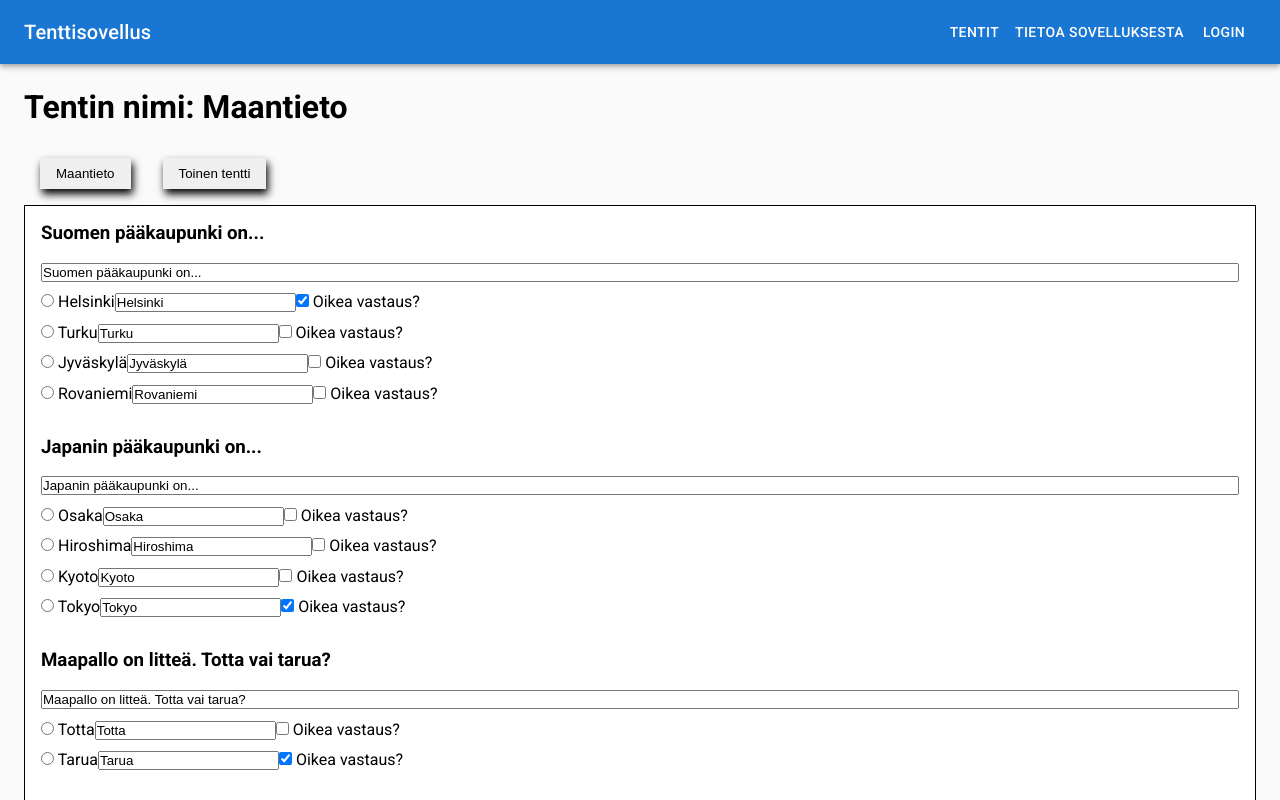
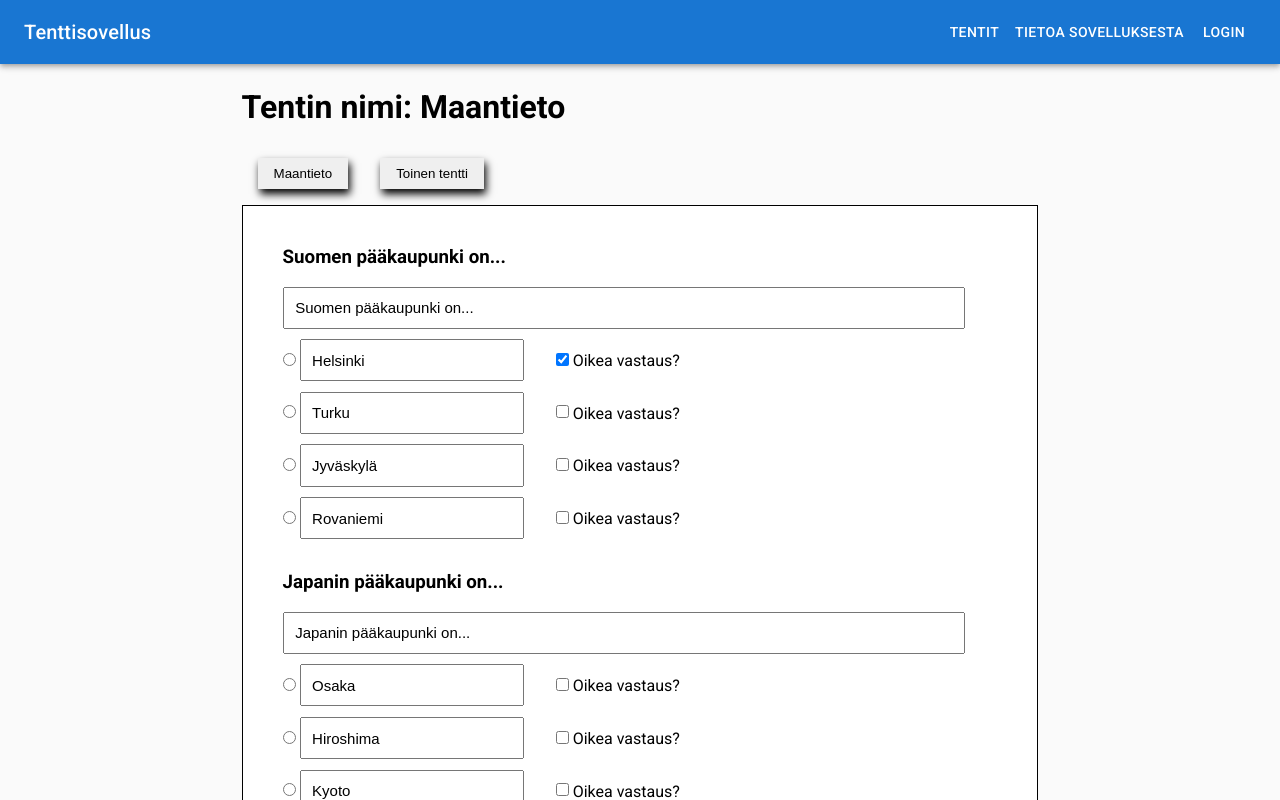
Before and after one commit to torastrengel/fullstack2022koulutus, a React (Create React App) app in the folder tenttisovellus/: page / in a window 1280 px wide. Shown: the top 800 px of the page. Built offline with nearby package versions, Linux system fonts and the light colour scheme.

Commit message:
Tyylikorjausta ja datan rukkaamista

```diff
--- a/tenttisovellus/src/App.css
+++ b/tenttisovellus/src/App.css
@@ -1,6 +1,8 @@
 .main-content {
   padding: 1.5rem;
   font-family: roboto;
+  width: 66vw;
+  margin: 0 auto;
 }
 
 .main-content h1 {
@@ -8,6 +10,7 @@
 }
 
 .tentti {
+  padding: 1.5rem;
   background-color: white;
   border: 1px solid black;
 }
@@ -27,6 +30,12 @@
   margin-bottom: 0.5rem;
 }
 
+.kysymys-input, .vastaus-input {
+  padding: 0.66rem;
+  font-size: 15px;
+  margin-right: 2rem;
+}
+
 .tentti-nappi {
   padding: 0.5rem 1rem;
   border: none;
--- a/tenttisovellus/src/Kysymys.js
+++ b/tenttisovellus/src/Kysymys.js
@@ -1,12 +1,18 @@
-const Kysymys = ({ kysymys, valittuTentti, dispatch, index: tenttiIndex }) => {
-  const vastausvaihtoehdot = kysymys.vaihtoehdot.map((vaihtoehto, index) => {
+const Kysymys = ({
+  kysymys,
+  opiskelijaNakyma,
+  valittuTentti,
+  dispatch,
+  index: tenttiIndex,
+}) => {
+  const vastausvaihtoehdot = kysymys.vaihtoehdot.map((item, index) => {
     return (
-      <label key={index}>
-        <input type="radio" value={vaihtoehto.vastaus} name="kysymys" />{' '}
-        {vaihtoehto.vastaus}
+      <div key={item.id}>
+        <input type="radio" value={item.vastaus} name="kysymys" />{' '}
         <input
+          className="vastaus-input"
           type="text"
-          value={vaihtoehto.vastaus}
+          value={item.vastaus}
           onChange={(event) => {
             dispatch({
               type: 'VASTAUS_MUUTETTIIN',
@@ -33,17 +39,18 @@ const Kysymys = ({ kysymys, valittuTentti, dispatch, index: tenttiIndex }) => {
           }}
           type="checkbox"
           name="onkoOikea"
-          checked={vaihtoehto.onkoOikea}
+          checked={item.onkoOikea}
         />{' '}
         Oikea vastaus?
-      </label>
+      </div>
     );
   });
 
   return (
     <div className="kysymys">
-      <h3>{kysymys.kysymys}</h3>
+      {opiskelijaNakyma && <h3>{kysymys.kysymys}</h3>}
       <input
+        className="kysymys-input"
         type="text"
         onChange={(event) =>
           dispatch({
--- a/tenttisovellus/src/MainContent.js
+++ b/tenttisovellus/src/MainContent.js
@@ -17,7 +17,6 @@ const reducer = (state, action) => {
         tenttiIndex: tenttiIndex2,
         uusiOikea,
       } = action.payload;
-      console.log(uusiOikea);
       kopio3[valittuTentti3].tentti[tenttiIndex2].vaihtoehdot[
         index3
       ].onkoOikea = uusiOikea;
@@ -33,6 +32,8 @@ const reducer = (state, action) => {
       kopio2[valittuTentti2].tentti[tenttiIndex].vaihtoehdot[index2].vastaus =
         uusiVastaus;
       return kopio2;
+    case 'LISAA_TENTTI':
+      break;
     default:
       throw new Error(
         'Joko actionia ei ole määritetty tai suoritit jotain uskomatonta'
@@ -43,8 +44,7 @@ const reducer = (state, action) => {
 const MainContent = () => {
   const [tentteja, dispatch] = useReducer(reducer, tentit);
   const [valittuTentti, setValittuTentti] = useState(0);
-
-  console.log('tentteja', tentteja);
+  const [opiskelijaNakyma, setOpiskelijaNakyma] = useState(true);
 
   const valitseTentti = (event) => {
     const { value: tenttinumero } = event.target;
@@ -59,7 +59,6 @@ const MainContent = () => {
         {tentteja.map((item, index) => (
           <button
             key={`Nappi ${index}`}
-            value={index}
             onClick={valitseTentti}
             className="tentti-nappi"
           >
@@ -67,10 +66,12 @@ const MainContent = () => {
           </button>
         ))}
       </div>
+
       <Tentti
         tentteja={tentteja[valittuTentti]}
         valittuTentti={valittuTentti}
         dispatch={dispatch}
+        opiskelijaNakyma={opiskelijaNakyma}
       />
     </div>
   );
--- a/tenttisovellus/src/Tentti.js
+++ b/tenttisovellus/src/Tentti.js
@@ -1,7 +1,7 @@
 import Kysymys from './Kysymys';
 import Button from '@mui/material/Button';
 
-const Tentti = ({ dispatch, valittuTentti, tentteja }) => {
+const Tentti = ({ dispatch, valittuTentti, opiskelijaNakyma, tentteja }) => {
   const kysymykset = tentteja.tentti.map((item, index) => {
     return (
       <Kysymys
@@ -10,6 +10,7 @@ const Tentti = ({ dispatch, valittuTentti, tentteja }) => {
         kysymys={item}
         index={index}
         dispatch={dispatch}
+        opiskelijaNakyma={opiskelijaNakyma}
       />
     );
   });
--- a/tenttisovellus/src/tentit.js
+++ b/tenttisovellus/src/tentit.js
@@ -5,26 +5,26 @@ export const tentit = [
       {
         kysymys: 'Suomen pääkaupunki on...',
         vaihtoehdot: [
-          { vastaus: 'Helsinki', onkoOikea: true },
-          { vastaus: 'Turku', onkoOikea: false },
-          { vastaus: 'Jyväskylä', onkoOikea: false },
-          { vastaus: 'Rovaniemi', onkoOikea: false },
+          { id: '12', vastaus: 'Helsinki', onkoOikea: true },
+          { id: '13', vastaus: 'Turku', onkoOikea: false },
+          { id: '14', vastaus: 'Jyväskylä', onkoOikea: false },
+          { id: '15', vastaus: 'Rovaniemi', onkoOikea: false },
         ],
       },
       {
         kysymys: 'Japanin pääkaupunki on...',
         vaihtoehdot: [
-          { vastaus: 'Osaka', onkoOikea: false },
-          { vastaus: 'Hiroshima', onkoOikea: false },
-          { vastaus: 'Kyoto', onkoOikea: false },
-          { vastaus: 'Tokyo', onkoOikea: true },
+          { id: '16', vastaus: 'Osaka', onkoOikea: false },
+          { id: '17', vastaus: 'Hiroshima', onkoOikea: false },
+          { id: '18', vastaus: 'Kyoto', onkoOikea: false },
+          { id: '19', vastaus: 'Tokyo', onkoOikea: true },
         ],
       },
       {
         kysymys: 'Maapallo on litteä. Totta vai tarua?',
         vaihtoehdot: [
-          { vastaus: 'Totta', onkoOikea: false },
-          { vastaus: 'Tarua', onkoOikea: true },
+          { id: '20', vastaus: 'Totta', onkoOikea: false },
+          { id: '21', vastaus: 'Tarua', onkoOikea: true },
         ],
       },
     ],
@@ -35,22 +35,22 @@ export const tentit = [
       {
         kysymys: 'Hauki on kala.',
         vaihtoehdot: [
-          { vastaus: 'Kyllä', onkoOikea: true },
-          { vastaus: 'Ei', onkoOikea: false },
+          { id: '22', vastaus: 'Kyllä', onkoOikea: true },
+          { id: '23', vastaus: 'Ei', onkoOikea: false },
         ],
       },
       {
         kysymys: 'Avaruus on ääretön. Totta vai ei?',
         vaihtoehdot: [
-          { vastaus: 'Kyllä', onkoOikea: true },
-          { vastaus: 'Ei', onkoOikea: false },
+          { id: '24', vastaus: 'Kyllä', onkoOikea: true },
+          { id: '25', vastaus: 'Ei', onkoOikea: false },
         ],
       },
       {
         kysymys: 'Ääni kulkee valoa nopeammin.',
         vaihtoehdot: [
-          { vastaus: 'Kyllä', onkoOikea: false },
-          { vastaus: 'Ei', onkoOikea: true },
+          { id: '26', vastaus: 'Kyllä', onkoOikea: false },
+          { id: '27', vastaus: 'Ei', onkoOikea: true },
         ],
       },
     ],
```
